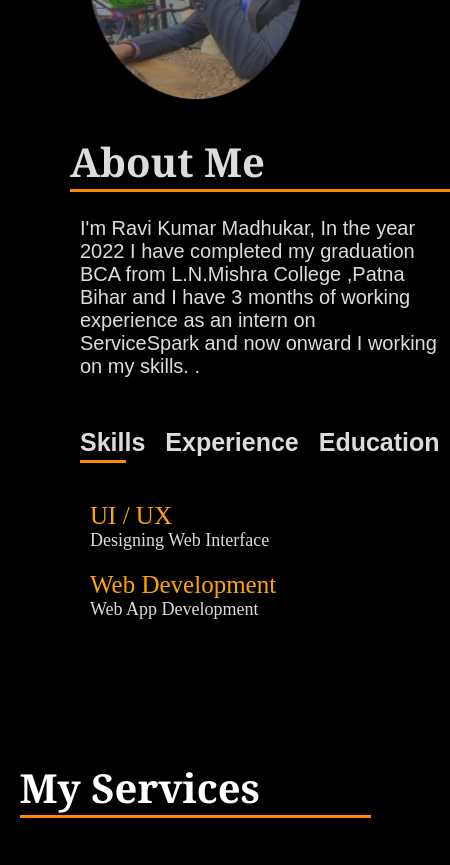
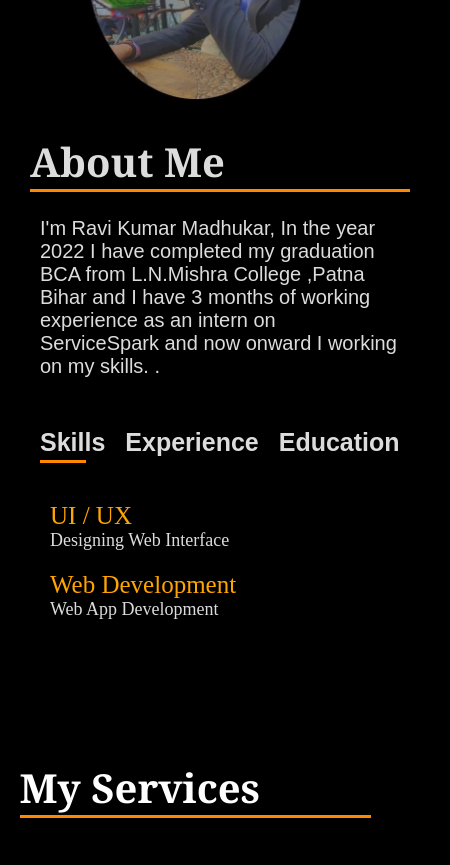
Before and after one commit to RaviMadhukar/portfolio, a plain HTML site: page index.html in a window 390 px wide. Shown: the part 1100-1965 px from the top of the page, 450 px wide, since content can reach past the window. Drawn offline with Linux system fonts and the light colour scheme.

Commit message:
project completed

```diff
--- a/style.css
+++ b/style.css
@@ -484,6 +484,10 @@ nav .fas{
         margin-bottom: 30px;
     }
 
+    .about-col-2{
+        margin-left: -40px;
+    }
+
     .contact-left, .contact-right{
         flex-basis: 100%;
     }
```
